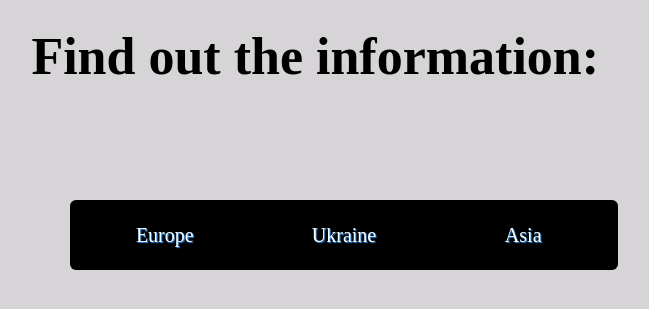
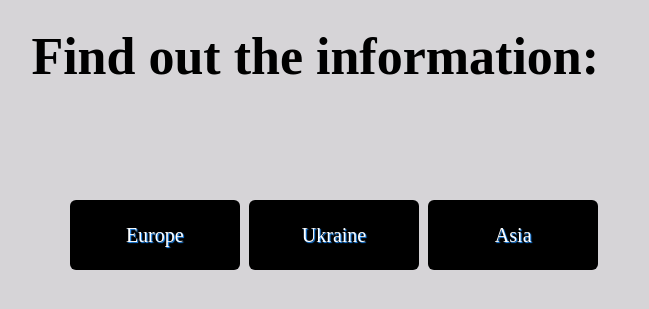
Before and after one commit to OlehLesko/Django, a Django app: page / in a window 1280 px wide. Shown: the part 360-669 px from the top of the page, without its empty margins (7-656 px from the left). Run offline with Django 4.2, Linux system fonts and the light colour scheme.

Commit message:
I edited file Style_Main_window.css

```diff
--- a/test1/main/static/main/css/Style_Main_window.css
+++ b/test1/main/static/main/css/Style_Main_window.css
@@ -16,7 +16,7 @@
     top: 70%;
     border: 0;
     line-height: 3.5;
-    padding: 0 10px;
+    padding: 0;
     font-size: 1.25rem;
     width : 170px;
     text-align: center;
@@ -50,7 +50,7 @@
     top: 70%;
     border: 0;
     line-height: 3.5;
-    padding: 0 10px;
+    padding: 0 ;
     font-size: 1.25rem;
     width : 170px;
     text-align: center;
@@ -84,7 +84,7 @@
     top: 70%;
     border: 0;
     line-height: 3.5;
-    padding: 0 10px;
+    padding: 0;
     font-size: 1.25rem;
     width : 170px;
     text-align: center;
```
